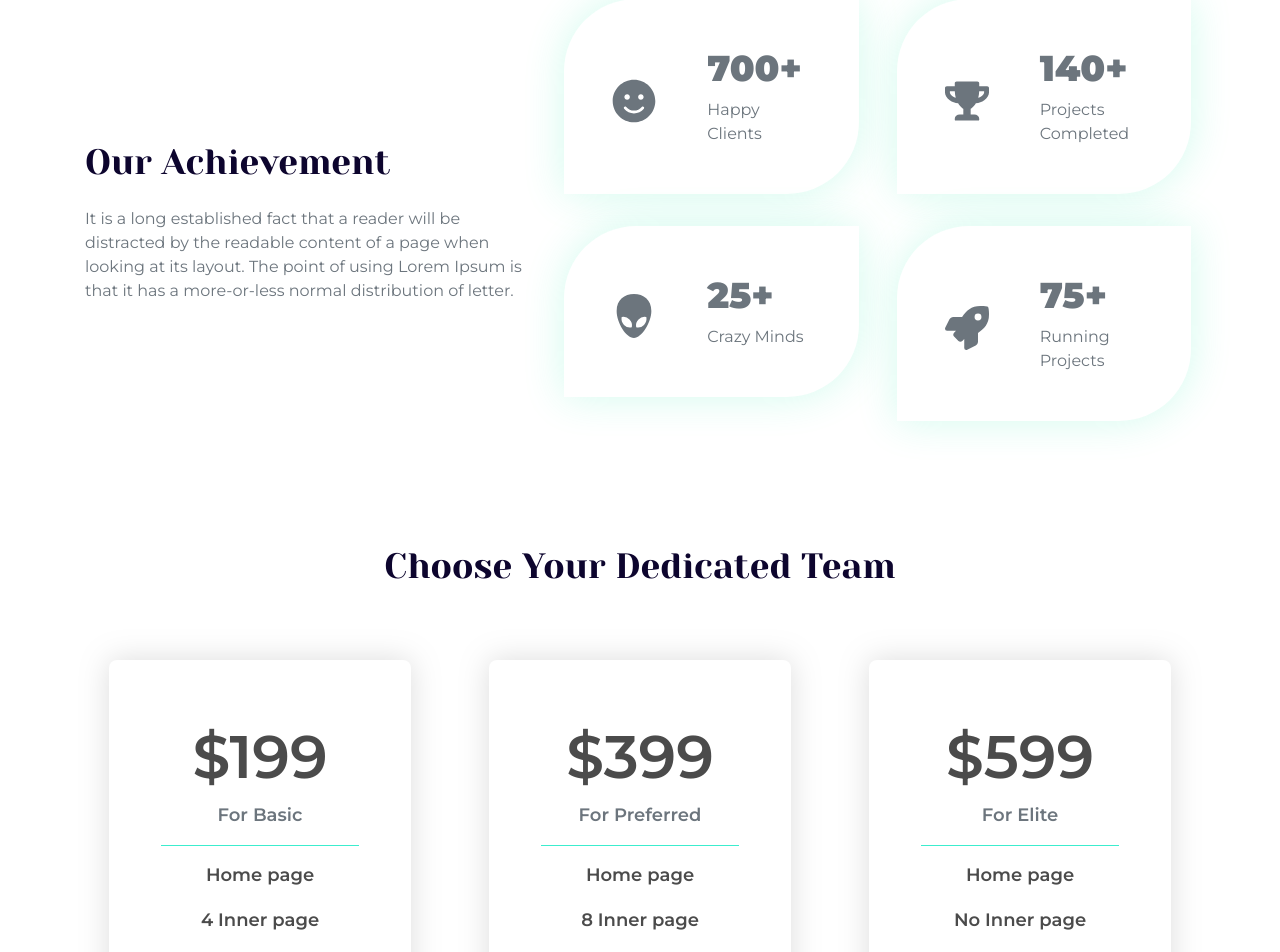
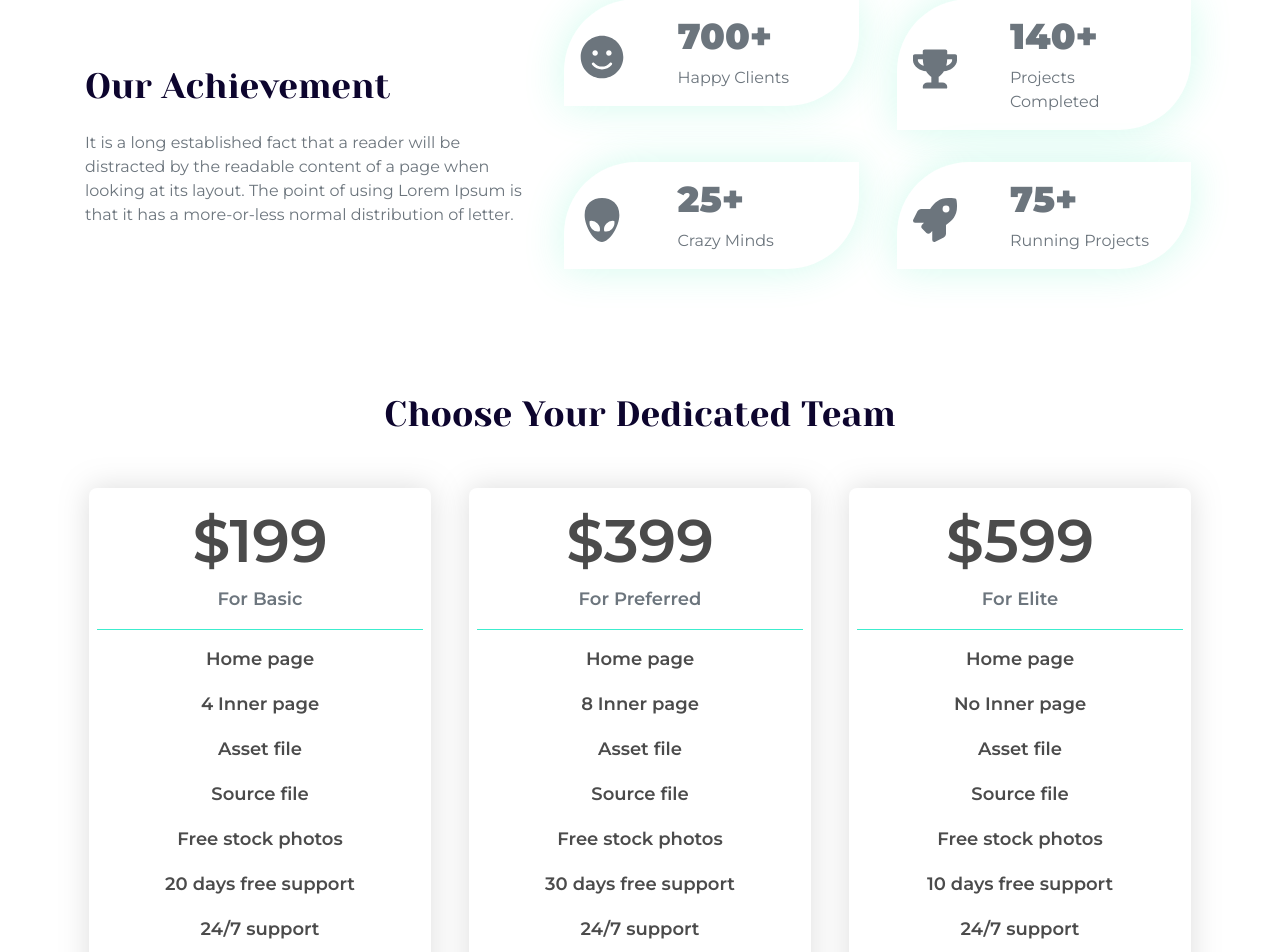
Before and after one commit to smswajan/athena-design, a React (Create React App) app: page / in a window 1280 px wide. Shown: the part 2006-2958 px from the top of the page. Built offline with nearby package versions, Linux system fonts and the light colour scheme.

Commit message:
bug fixed

```diff
--- a/src/Components/ChooseTeam/ChooseTeam.js
+++ b/src/Components/ChooseTeam/ChooseTeam.js
@@ -9,7 +9,7 @@ const ChooseTeam = () => {
                 <div className="container">
                     <div className="row">
                         <div className="col-md-4">
-                            <div className="team-card text-center m-4 p-5">
+                            <div className="team-card text-center m-4 m-md-1 p-5 p-md-1">
                                 <span className="price-num">$199</span>
                                 <span className="desc text-secondary">For Basic</span>
                                 <hr />
@@ -20,11 +20,11 @@ const ChooseTeam = () => {
                                 <p>Free stock photos</p>
                                 <p>20 days free support</p>
                                 <p>24/7 support</p>
-                                <a href="#" className="btn btn-info btn-custom">Order Now</a>
+                                <a href="#" className="mb-4 btn btn-info btn-custom">Order Now</a>
                             </div>
                         </div>
                         <div className="col-md-4">
-                            <div className="team-card text-center m-4 p-5">
+                            <div className="team-card text-center m-4 m-md-1 p-5 p-md-1">
                                 <span className="price-num">$399</span>
                                 <span className="desc text-secondary">For Preferred</span>
                                 <hr />
@@ -35,11 +35,11 @@ const ChooseTeam = () => {
                                 <p>Free stock photos</p>
                                 <p>30 days free support</p>
                                 <p>24/7 support</p>
-                                <a href="#" className="btn btn-info btn-custom">Order Now</a>
+                                <a href="#" className="mb-4 btn btn-info btn-custom">Order Now</a>
                             </div>
                         </div>
                         <div className="col-md-4">
-                            <div className="team-card text-center m-4 p-5">
+                            <div className="team-card text-center m-4 m-md-1 p-5 p-md-1">
                                 <span className="price-num">$599</span>
                                 <span className="desc text-secondary">For Elite</span>
                                 <hr />
@@ -50,7 +50,7 @@ const ChooseTeam = () => {
                                 <p>Free stock photos</p>
                                 <p>10 days free support</p>
                                 <p>24/7 support</p>
-                                <a href="#" className="btn btn-info btn-custom">Order Now</a>
+                                <a href="#" className="mb-4 btn btn-info btn-custom">Order Now</a>
                             </div>
                         </div>
                     </div>
--- a/src/Components/OurAchievements/OurAchievements.js
+++ b/src/Components/OurAchievements/OurAchievements.js
@@ -19,12 +19,12 @@ const OurAchievements = () => {
                 <div className="col-md-7">
                     <div className="row text-secondary">
                         <div className="col-md-6 mb-4">
-                            <div className="box p-5 m-1">
+                            <div className="box p-5 p-md-3 m-1">
                                 <div className="row d-flex align-items-center">
                                     <div className="col-4">
                                         <div className="icon-container"><FaSmile /></div>
                                     </div>
-                                    <div className="col-7 offset-1">
+                                    <div className="col-8 col-md-7">
                                         <h2 className="">700+</h2>
                                         <p className="pText">Happy Clients</p>
                                     </div>
@@ -32,12 +32,12 @@ const OurAchievements = () => {
                             </div>
                         </div>
                         <div className="col-md-6 mb-4">
-                            <div className="box p-5 m-1">
+                            <div className="box p-5 p-md-3 m-1">
                                 <div className="row d-flex align-items-center">
                                     <div className="col-4">
                                         <div className="icon-container"><FaTrophy /></div>
                                     </div>
-                                    <div className="col-7 offset-1">
+                                    <div className="col-8 col-md-7">
                                         <h2 className="">140+</h2>
                                         <p className="pText">Projects Completed</p>
                                     </div>
@@ -45,12 +45,12 @@ const OurAchievements = () => {
                             </div>
                         </div>
                         <div className="col-md-6 mb-4">
-                            <div className="box p-5 m-1">
+                            <div className="box p-5 p-md-3 m-1">
                                 <div className="row d-flex align-items-center">
                                     <div className="col-4">
                                         <div className="icon-container"><SiPostwoman /></div>
                                     </div>
-                                    <div className="col-7 offset-1">
+                                    <div className="col-8 col-md-7">
                                         <h2 className="">25+</h2>
                                         <p className="pText">Crazy Minds</p>
                                     </div>
@@ -58,12 +58,12 @@ const OurAchievements = () => {
                             </div>
                         </div>
                         <div className="col-md-6 mb-4">
-                            <div className="box p-5 m-1">
+                            <div className="box p-5 p-md-3 m-1">
                                 <div className="row d-flex align-items-center">
                                     <div className="col-4">
                                         <div className="icon-container"><FaRocket /></div>
                                     </div>
-                                    <div className="col-7 offset-1">
+                                    <div className="col-8 col-md-7">
                                         <h2 className="">75+</h2>
                                         <p className="pText">Running Projects</p>
                                     </div>
```
